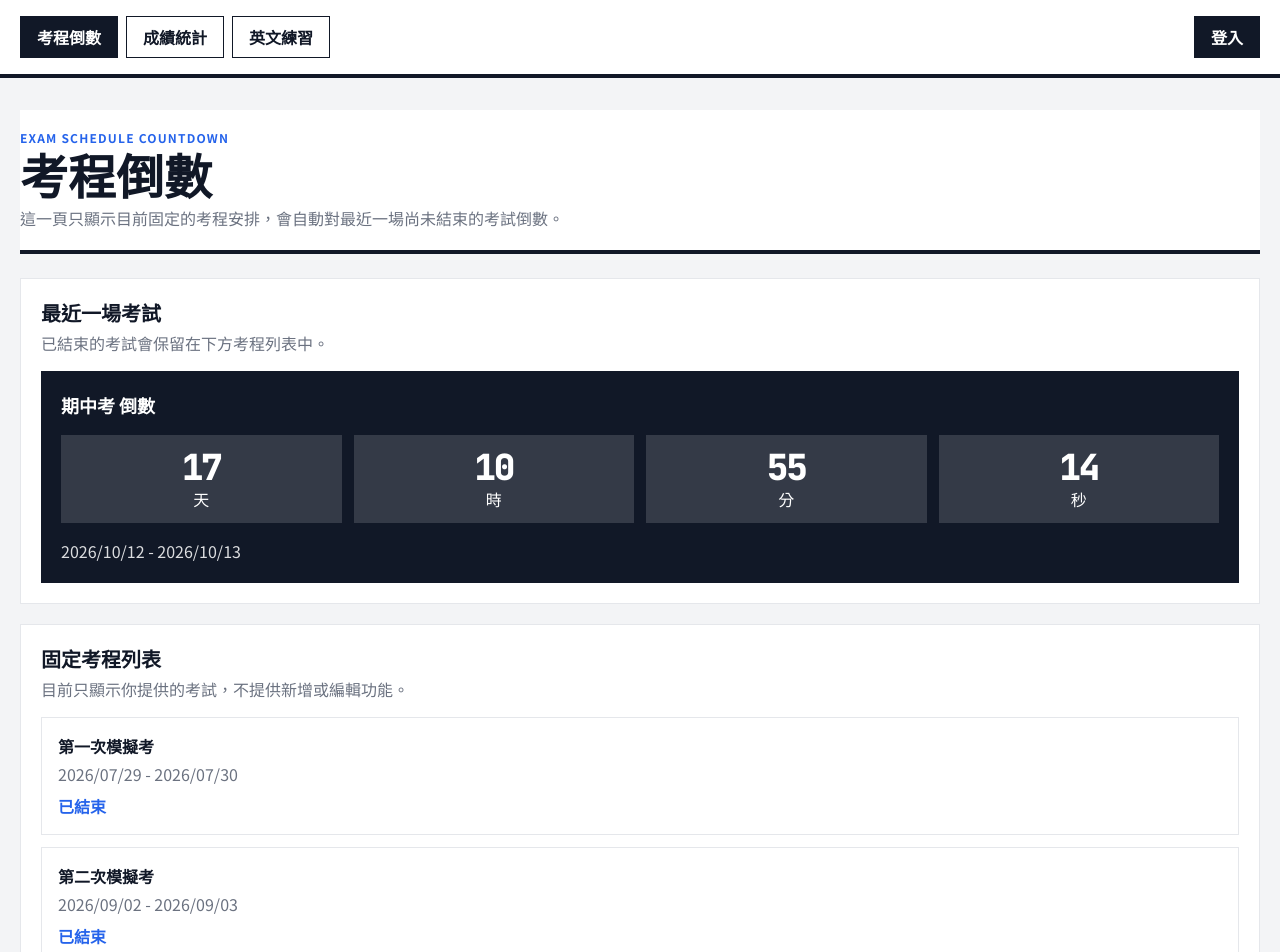
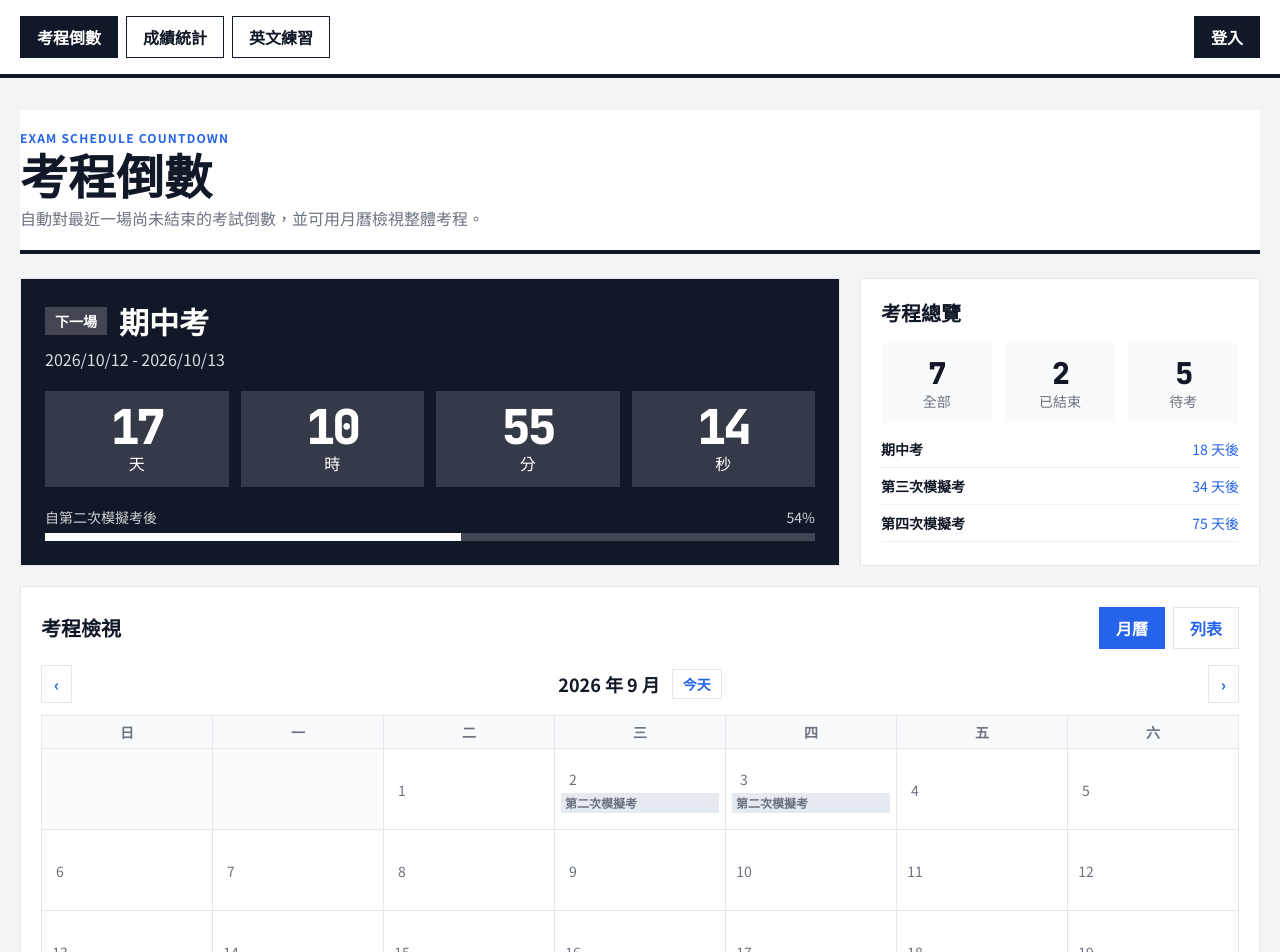
Before and after one commit to Ouovovo0131/score_record_web, a Next.js app: page / in a window 1280 px wide. Shown: the top 952 px of the page. Built offline with nearby package versions, Linux system fonts and the light colour scheme; no server answers.

Commit message:
修改倒數計時的介面

```diff
--- a/src/app/page.tsx
+++ b/src/app/page.tsx
@@ -1,14 +1,20 @@
 "use client";
 
-import { useEffect, useState } from "react";
+import { useEffect, useMemo, useState } from "react";
 import {
   formatDurationShort,
   formatScheduleRange,
   getPrimarySchedule,
   getScheduleState,
   padTime,
+  parseEndDate,
+  parseStartDate,
+  stripTime,
 } from "@/lib/countdown";
-import { FIXED_SCHEDULES } from "@/lib/data";
+import { FIXED_SCHEDULES, type FixedSchedule } from "@/lib/data";
+
+const WEEKDAYS = ["日", "一", "二", "三", "四", "五", "六"];
+const DAY_MS = 86400000;
 
 function useNow(intervalMs: number) {
   // Start as null so the server-rendered markup matches the client's first
@@ -26,83 +32,200 @@ function useNow(intervalMs: number) {
   return now;
 }
 
+function toKey(date: Date): string {
+  return `${date.getFullYear()}-${padTime(date.getMonth() + 1)}-${padTime(date.getDate())}`;
+}
+
+function daysBetween(from: Date, to: Date): number {
+  return Math.round((stripTime(to).getTime() - stripTime(from).getTime()) / DAY_MS);
+}
+
+function scheduleDays(schedule: FixedSchedule): string[] {
+  const start = stripTime(parseStartDate(schedule.startDate));
+  const end = stripTime(parseEndDate(schedule.endDate || schedule.startDate));
+  const keys: string[] = [];
+  for (let d = start; d <= end; d = new Date(d.getFullYear(), d.getMonth(), d.getDate() + 1)) {
+    keys.push(toKey(d));
+  }
+  return keys;
+}
+
+function splitMs(diffMs: number) {
+  const totalSeconds = Math.floor(Math.max(diffMs, 0) / 1000);
+  return {
+    days: String(Math.floor(totalSeconds / 86400)),
+    hours: padTime(Math.floor((totalSeconds % 86400) / 3600)),
+    minutes: padTime(Math.floor((totalSeconds % 3600) / 60)),
+    seconds: padTime(totalSeconds % 60),
+  };
+}
+
+type ViewMode = "list" | "calendar";
+
 export default function CountdownPage() {
   const now = useNow(1000);
+  const [view, setView] = useState<ViewMode>("calendar");
 
   if (!now) {
     return null;
   }
 
-  const primarySchedule = getPrimarySchedule(FIXED_SCHEDULES);
-  const scheduleState = primarySchedule ? getScheduleState(primarySchedule, now) : null;
-
-  let title = "目前沒有考程";
-  let subtitle = "尚未提供任何考試資料。";
-  let days = "--";
-  let hours = "--";
-  let minutes = "--";
-  let seconds = "--";
-
-  if (primarySchedule && scheduleState) {
-    if (scheduleState.phase === "active") {
-      title = `${primarySchedule.name} 進行中`;
-      subtitle = `${formatScheduleRange(primarySchedule)} · 第 ${scheduleState.currentDay} / ${scheduleState.totalDays} 天`;
-      ({ days, hours, minutes, seconds } = splitMs(scheduleState.diffMs));
-    } else if (scheduleState.phase === "completed") {
-      title = `${primarySchedule.name} 已結束`;
-      subtitle = formatScheduleRange(primarySchedule);
-      days = "0";
-      hours = "0";
-      minutes = "0";
-      seconds = "0";
-    } else {
-      title = `${primarySchedule.name} 倒數`;
-      subtitle = formatScheduleRange(primarySchedule);
-      ({ days, hours, minutes, seconds } = splitMs(scheduleState.diffMs));
-    }
-  }
+  const primary = getPrimarySchedule(FIXED_SCHEDULES);
+  const primaryState = primary ? getScheduleState(primary, now) : null;
+  const upcoming = FIXED_SCHEDULES.filter((s) => getScheduleState(s, now).phase !== "completed");
+  const finished = FIXED_SCHEDULES.length - upcoming.length;
 
   return (
     <div className="mobile-page">
       <div className="mobile-page-header mb-6 border-b-4 border-ink bg-white py-5">
-        <p className="mb-1 text-xs font-bold uppercase tracking-widest text-primary">
-          Exam Schedule Countdown
-        </p>
+        <p className="mb-1 text-xs font-bold uppercase tracking-widest text-primary">Exam Schedule Countdown</p>
         <h1 className="text-4xl font-extrabold sm:text-5xl">考程倒數</h1>
-        <p className="mt-2 max-w-2xl text-muted">
-          這一頁只顯示目前固定的考程安排，會自動對最近一場尚未結束的考試倒數。
-        </p>
+        <p className="mt-2 max-w-2xl text-muted">自動對最近一場尚未結束的考試倒數，並可用月曆檢視整體考程。</p>
       </div>
 
       <div className="grid grid-cols-1 gap-5 md:grid-cols-12">
+        <HeroCountdown schedule={primary} state={primaryState} now={now} className="md:col-span-8" />
+
+        <section className="mobile-panel border border-line bg-white p-5 md:col-span-4">
+          <h2 className="text-xl font-bold">考程總覽</h2>
+          <dl className="mt-4 grid grid-cols-3 gap-3 text-center">
+            {[
+              { label: "全部", value: FIXED_SCHEDULES.length },
+              { label: "已結束", value: finished },
+              { label: "待考", value: upcoming.length },
+            ].map((item) => (
+              <div key={item.label} className="bg-[#f9fafb] p-3">
+                <dd className="num-display text-3xl font-extrabold">{item.value}</dd>
+                <dt className="text-sm text-muted">{item.label}</dt>
+              </div>
+            ))}
+          </dl>
+          <ul className="mt-4 space-y-2 text-sm">
+            {upcoming.slice(0, 3).map((s) => {
+              const state = getScheduleState(s, now);
+              const left = state.phase === "active" ? "進行中" : `${daysBetween(now, state.start)} 天後`;
+              return (
+                <li key={s.id} className="flex justify-between gap-2 border-b border-[#edf2fa] pb-2">
+                  <span className="font-semibold">{s.name}</span>
+                  <span className="text-primary">{left}</span>
+                </li>
+              );
+            })}
+          </ul>
+        </section>
+
         <section className="mobile-panel border border-line bg-white p-5 md:col-span-12">
-          <h2 className="text-xl font-bold">最近一場考試</h2>
-          <p className="mt-1 text-muted">已結束的考試會保留在下方考程列表中。</p>
+          <div className="flex flex-wrap items-center justify-between gap-3">
+            <h2 className="text-xl font-bold">考程檢視</h2>
+            <div className="flex gap-2" role="tablist" aria-label="檢視方式">
+              {(
+                [
+                  { key: "calendar", label: "月曆" },
+                  { key: "list", label: "列表" },
+                ] as const
+              ).map((tab) => (
+                <button
+                  key={tab.key}
+                  type="button"
+                  role="tab"
+                  aria-selected={view === tab.key}
+                  onClick={() => setView(tab.key)}
+                  className={`border px-4 py-2 font-bold ${view === tab.key ? "border-primary bg-primary text-white" : "border-line bg-white text-primary"}`}
+                >
+                  {tab.label}
+                </button>
+              ))}
+            </div>
+          </div>
 
-          <div className="mt-4 bg-ink p-5 text-white">
-            <p className="mb-4 text-lg font-bold">{title}</p>
-            <div className="mobile-countdown-grid grid grid-cols-4 gap-3">
+          <div className="mt-4">
+            {view === "calendar" ? <CalendarView now={now} /> : <ListView now={now} />}
+          </div>
+        </section>
+      </div>
+    </div>
+  );
+}
+
+function HeroCountdown({
+  schedule,
+  state,
+  now,
+  className,
+}: {
+  schedule: FixedSchedule | null;
+  state: ReturnType<typeof getScheduleState> | null;
+  now: Date;
+  className?: string;
+}) {
+  if (!schedule || !state) {
+    return (
+      <section className={`mobile-panel border border-line bg-white p-5 ${className ?? ""}`}>
+        <h2 className="text-xl font-bold">目前沒有考程</h2>
+      </section>
+    );
+  }
+
+  const index = FIXED_SCHEDULES.findIndex((s) => s.id === schedule.id);
+  const prev = index > 0 ? FIXED_SCHEDULES[index - 1] : null;
+  const completed = state.phase === "completed";
+  const units = completed ? splitMs(0) : splitMs(state.diffMs);
+
+  // Progress from the previous exam's end (or 60 days ahead) to this exam's start.
+  let progress = 100;
+  if (state.phase === "upcoming") {
+    const from = prev ? parseEndDate(prev.endDate || prev.startDate).getTime() : state.start.getTime() - 60 * DAY_MS;
+    progress = Math.min(100, Math.max(0, ((now.getTime() - from) / (state.start.getTime() - from)) * 100));
+  } else if (state.phase === "active") {
+    progress = Math.min(100, Math.max(0, ((now.getTime() - state.start.getTime()) / (state.end.getTime() - state.start.getTime())) * 100));
+  }
+
+  const badge = state.phase === "active" ? "進行中" : completed ? "已結束" : "下一場";
+  const subtitle =
+    state.phase === "active"
+      ? `${formatScheduleRange(schedule)} · 第 ${state.currentDay} / ${state.totalDays} 天`
+      : formatScheduleRange(schedule);
+
+  return (
+    <section className={`mobile-panel overflow-hidden border border-line bg-ink text-white ${className ?? ""}`}>
+      <div className="p-5 sm:p-6">
+        <div className="flex flex-wrap items-center gap-3">
+          <span className="bg-white/20 px-2.5 py-1 text-sm font-bold">{badge}</span>
+          <h2 className="text-2xl font-extrabold sm:text-3xl">{schedule.name}</h2>
+        </div>
+        <p className="mt-2 text-white/85">{subtitle}</p>
+
+        <div className="mobile-countdown-grid mt-5 grid grid-cols-4 gap-3">
           {[
-                { value: days, label: "天" },
-                { value: hours, label: "時" },
-                { value: minutes, label: "分" },
-                { value: seconds, label: "秒" },
+            { value: units.days, label: "天" },
+            { value: units.hours, label: "時" },
+            { value: units.minutes, label: "分" },
+            { value: units.seconds, label: "秒" },
           ].map((unit) => (
             <div key={unit.label} className="mobile-countdown-unit bg-white/15 p-3 text-center">
-                  <strong className="num-display block text-3xl sm:text-4xl">{unit.value}</strong>
+              <strong className="num-display block text-3xl sm:text-5xl">{unit.value}</strong>
               <span>{unit.label}</span>
             </div>
           ))}
         </div>
-            <p className="mt-4 text-white/85">{subtitle}</p>
+
+        <div className="mt-5">
+          <div className="flex justify-between text-sm text-white/80">
+            <span>{state.phase === "active" ? "考試進度" : completed ? "已完成" : prev ? `自${prev.name}後` : "備考進度"}</span>
+            <span>{Math.round(progress)}%</span>
+          </div>
+          <div className="mt-1.5 h-2 bg-white/20">
+            <div className="h-full bg-white" style={{ width: `${progress}%` }} />
+          </div>
+        </div>
       </div>
     </section>
+  );
+}
 
-        <section className="mobile-panel border border-line bg-white p-5 md:col-span-12">
-          <h2 className="text-xl font-bold">固定考程列表</h2>
-          <p className="mt-1 text-muted">目前只顯示你提供的考試，不提供新增或編輯功能。</p>
-
-          <div className="mt-4 flex flex-col gap-3">
+function ListView({ now }: { now: Date }) {
+  return (
+    <ol className="relative flex flex-col gap-3 border-l-2 border-line pl-5">
       {FIXED_SCHEDULES.map((schedule) => {
         const state = getScheduleState(schedule, now);
         const statusText =
@@ -111,33 +234,133 @@ export default function CountdownPage() {
             : state.phase === "active"
               ? `考試進行中，第 ${state.currentDay} / ${state.totalDays} 天`
               : "已結束";
+        const dot = state.phase === "active" ? "bg-[#20a16b]" : state.phase === "upcoming" ? "bg-primary" : "bg-[#b6bfce]";
 
         return (
-                <article key={schedule.id} className="border border-line bg-white p-4">
+          <li key={schedule.id} className={`relative border border-line p-4 ${state.phase === "completed" ? "bg-[#f9fafb] text-muted" : "bg-white"}`}>
+            <span className={`absolute -left-[27px] top-5 h-3 w-3 rounded-full ${dot}`} />
             <p className="text-base font-bold">{schedule.name}</p>
             <p className="mt-1 text-muted">{formatScheduleRange(schedule)}</p>
-                  <p className="mt-2 font-semibold text-primary">{statusText}</p>
-                </article>
+            <p className={`mt-2 font-semibold ${state.phase === "completed" ? "" : "text-primary"}`}>{statusText}</p>
+          </li>
+        );
+      })}
+    </ol>
+  );
+}
+
+function CalendarView({ now }: { now: Date }) {
+  const [cursor, setCursor] = useState(() => new Date(now.getFullYear(), now.getMonth(), 1));
+  const [selected, setSelected] = useState<string | null>(null);
+
+  const byDay = useMemo(() => {
+    const map = new Map<string, FixedSchedule[]>();
+    FIXED_SCHEDULES.forEach((s) => scheduleDays(s).forEach((key) => map.set(key, [...(map.get(key) ?? []), s])));
+    return map;
+  }, []);
+
+  const year = cursor.getFullYear();
+  const month = cursor.getMonth();
+  const firstWeekday = new Date(year, month, 1).getDay();
+  const daysInMonth = new Date(year, month + 1, 0).getDate();
+  const cells: (number | null)[] = [
+    ...Array<null>(firstWeekday).fill(null),
+    ...Array.from({ length: daysInMonth }, (_, i) => i + 1),
+  ];
+  while (cells.length % 7 !== 0) cells.push(null);
+
+  const todayKey = toKey(now);
+  const selectedList = selected ? byDay.get(selected) ?? [] : [];
+  const monthSchedules = FIXED_SCHEDULES.filter((s) => scheduleDays(s).some((k) => k.startsWith(`${year}-${padTime(month + 1)}`)));
+
+  return (
+    <div>
+      <div className="flex items-center justify-between gap-2">
+        <button type="button" onClick={() => setCursor(new Date(year, month - 1, 1))} aria-label="上個月" className="border border-line px-3 py-1.5 font-bold text-primary">
+          ‹
+        </button>
+        <div className="flex items-center gap-3">
+          <strong className="text-lg">
+            {year} 年 {month + 1} 月
+          </strong>
+          <button
+            type="button"
+            onClick={() => {
+              setCursor(new Date(now.getFullYear(), now.getMonth(), 1));
+              setSelected(todayKey);
+            }}
+            className="border border-line px-2.5 py-1 text-sm font-bold text-primary"
+          >
+            今天
+          </button>
+        </div>
+        <button type="button" onClick={() => setCursor(new Date(year, month + 1, 1))} aria-label="下個月" className="border border-line px-3 py-1.5 font-bold text-primary">
+          ›
+        </button>
+      </div>
+
+      <div className="mt-3 grid grid-cols-7 gap-px border border-line bg-line text-center">
+        {WEEKDAYS.map((w) => (
+          <div key={w} className="bg-[#f9fafb] py-1.5 text-sm font-bold text-muted">
+            {w}
+          </div>
+        ))}
+        {cells.map((day, i) => {
+          if (day === null) return <div key={`e${i}`} className="min-h-14 bg-[#fcfcfd] sm:min-h-20" />;
+          const key = `${year}-${padTime(month + 1)}-${padTime(day)}`;
+          const items = byDay.get(key) ?? [];
+          const isToday = key === todayKey;
+          const isSelected = key === selected;
+          const past = key < todayKey;
+          return (
+            <button
+              key={key}
+              type="button"
+              onClick={() => setSelected(isSelected ? null : key)}
+              className={`min-h-14 bg-white p-1 text-left align-top sm:min-h-20 sm:p-1.5 ${isSelected ? "outline outline-2 -outline-offset-2 outline-primary" : ""}`}
+            >
+              <span className={`inline-grid h-6 w-6 place-items-center text-sm ${isToday ? "bg-ink font-bold text-white" : past ? "text-muted" : ""}`}>{day}</span>
+              {items.map((s) => (
+                <span
+                  key={s.id}
+                  className={`mt-0.5 block truncate px-1 text-[11px] font-bold leading-5 sm:text-xs ${past ? "bg-[#e5e9f0] text-muted" : "bg-primary text-white"}`}
+                >
+                  {s.name}
+                </span>
+              ))}
+            </button>
           );
         })}
       </div>
-        </section>
+
+      <div className="mt-4 border border-line bg-[#f9fafb] p-4">
+        {selected ? (
+          <>
+            <p className="font-bold">{selected}</p>
+            {selectedList.length ? (
+              selectedList.map((s) => {
+                const state = getScheduleState(s, now);
+                return (
+                  <p key={s.id} className="mt-1 text-muted">
+                    {s.name} · {formatScheduleRange(s)} ·{" "}
+                    {state.phase === "completed" ? "已結束" : state.phase === "active" ? "進行中" : `還有 ${daysBetween(now, state.start)} 天`}
+                  </p>
+                );
+              })
+            ) : (
+              <p className="mt-1 text-muted">這天沒有考試。</p>
+            )}
+          </>
+        ) : monthSchedules.length ? (
+          monthSchedules.map((s) => (
+            <p key={s.id} className="text-muted">
+              <strong className="text-ink">{s.name}</strong> · {formatScheduleRange(s)}
+            </p>
+          ))
+        ) : (
+          <p className="text-muted">這個月沒有考試，點選日期可查看詳情。</p>
+        )}
       </div>
     </div>
   );
 }
-
-function splitMs(diffMs: number) {
-  const safeMs = Math.max(diffMs, 0);
-  const totalSeconds = Math.floor(safeMs / 1000);
-  const days = Math.floor(totalSeconds / 86400);
-  const hours = Math.floor((totalSeconds % 86400) / 3600);
-  const minutes = Math.floor((totalSeconds % 3600) / 60);
-  const seconds = totalSeconds % 60;
-  return {
-    days: String(days),
-    hours: padTime(hours),
-    minutes: padTime(minutes),
-    seconds: padTime(seconds),
-  };
-}
```
Lines whose indentation alone changed are shown as unchanged.
